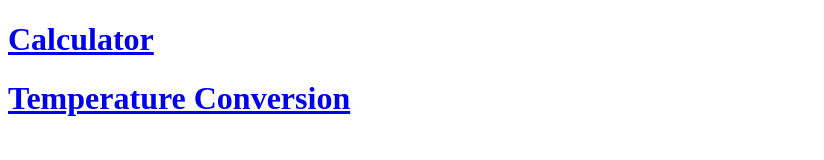
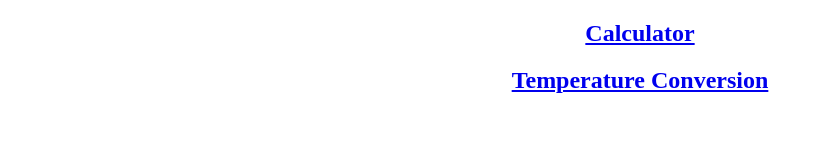
Before and after one commit to joanna-miller/calculator, a plain HTML site: page index.html in a window 1280 px wide. Shown: the whole page, without its empty margins (0-824 px from the left). Drawn offline with Linux system fonts and the light colour scheme.

Commit message:
center text on index.html
Co-Authored By: Alan Call <alanmatthewcall@gmail.com>

```diff
--- a/css/styles.css
+++ b/css/styles.css
@@ -0,0 +1,3 @@
+body {
+  text-align: center;
+}
--- a/index.html
+++ b/index.html
@@ -1,10 +1,11 @@
 <!DOCTYPE html>
 <html lang="en-US">
 <head>
-  <title>Workshop</title>
+  <link href="css/styles.css" rel="stylesheet" type="text/css"></script>
+  <title>Calculate</title>
 </head>
 <body>
-  <h1><a href="calculator.html">Calculator</a></h1>
-  <h1><a href="temperature-conversion.html">Temperature Conversion</a></h1>
+  <h2><a href="calculator.html">Calculator</a></h2>
+  <h2><a href="temperature-conversion.html">Temperature Conversion</a></h2>
 </body>
 </html>
```
